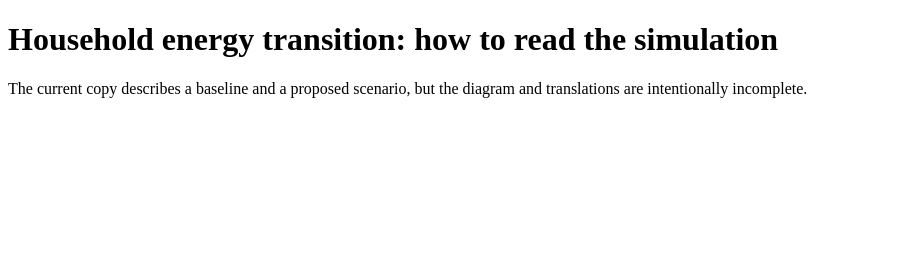
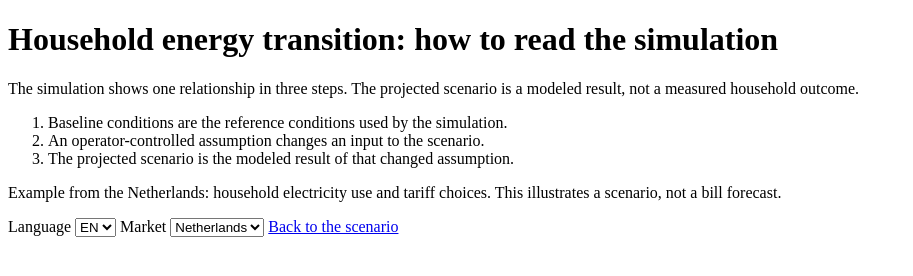
Before and after one commit to qa921/mined-t440-v1-household-energy, a plain HTML site: page explainer/index.html in a window 1280 px wide. Shown: the whole page, without its empty margins (0-913 px from the left). Drawn offline with Linux system fonts and the light colour scheme.

Commit message:
rebuild explainer route as three ordered steps with locale and market state

```diff
--- a/explainer/index.html
+++ b/explainer/index.html
@@ -1 +1,35 @@
-<!doctype html><html lang='en'><head><meta charset='utf-8'><title>Household energy transition explainer</title></head><body><main><h1 data-i18n='explainer'>Household energy transition: how to read the simulation</h1><p>The current copy describes a baseline and a proposed scenario, but the diagram and translations are intentionally incomplete.</p></main></body></html>
+<!doctype html>
+<html lang='en'>
+<head>
+<meta charset='utf-8'>
+<title>Household energy transition explainer</title>
+</head>
+<body>
+<main>
+<h1 data-i18n='explainer'>Household energy transition: how to read the simulation</h1>
+<p data-i18n='explainer.lead'>The simulation shows one relationship in three steps. The projected scenario is a modeled result, not a measured household outcome.</p>
+<ol>
+<li data-i18n='step1'>Baseline conditions are the reference conditions used by the simulation.</li>
+<li data-i18n='step2'>An operator-controlled assumption changes an input to the scenario.</li>
+<li data-i18n='step3'>The projected scenario is the modeled result of that changed assumption.</li>
+</ol>
+<p id='market-note'></p>
+<label>Language
+<select id='lang'>
+<option value='en'>EN</option>
+<option value='nl'>NL</option>
+</select>
+</label>
+<label>Market
+<select id='market'>
+<option value='NL'>Netherlands</option>
+<option value='BE'>Belgium</option>
+<option value='DE'>Germany</option>
+<option value='DK'>Denmark</option>
+</select>
+</label>
+<a data-nav='' data-i18n='nav.home' href='../?lang=en&market=NL'>Back to the scenario</a>
+</main>
+<script src='../app.js'></script>
+</body>
+</html>
```
